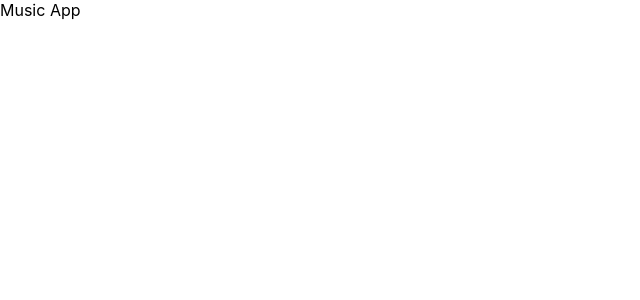
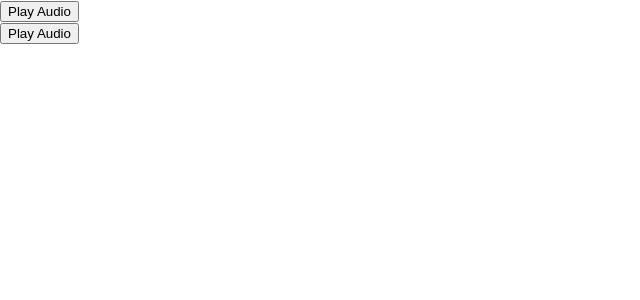
Before and after one commit to chsetiawan/music-app, a React (Create React App) app: page / in a window 1280 px wide. Shown: the top 300 px of the page, without its empty margins (0-640 px from the left). Built offline with nearby package versions, Linux system fonts and the light colour scheme.

Commit message:
added all sounds to s3 bucket, starting making sounds through button

```diff
--- a/package.json
+++ b/package.json
@@ -9,8 +9,11 @@
     "node-sass": "^4.14.1",
     "react": "^16.13.1",
     "react-dom": "^16.13.1",
+    "react-native": "^0.63.2",
+    "react-native-sound": "^0.11.0",
     "react-router-dom": "^5.2.0",
-    "react-scripts": "3.4.3"
+    "react-scripts": "3.4.3",
+    "react-sound": "^1.2.0"
   },
   "scripts": {
     "start": "react-scripts start",
--- /dev/null
+++ b/src/components/music-test/music-test.component.jsx
@@ -0,0 +1,23 @@
+import React from "react";
+
+
+const Cymbal = ({ sound }) => {
+
+  const playAudio = () => {
+    const audioEl = document.getElementsByClassName("audio-element")[0];
+    audioEl.play();
+  }
+
+  return (
+    <div>
+    <button onClick={playAudio}>
+      <span>Play Audio</span>
+    </button>
+    <audio className="audio-element">
+      <source src={sound}></source>
+    </audio>
+  </div>
+  );
+};
+
+export default Cymbal;
--- a/src/pages/homepage/homepage.component.jsx
+++ b/src/pages/homepage/homepage.component.jsx
@@ -2,9 +2,12 @@ import React from 'react';
 
 import './homepage.styles.scss';
 
+import Cymbal from '../../components/music-test/music-test.component';
+
 const HomePage = () => (
   <div>
-    Music App
+  <Cymbal sound={'https://music-react-app.s3-us-west-1.amazonaws.com/sounds/drums/80s-CRASH1.mp3'} num={0}/>
+  <Cymbal sound={'https://music-react-app.s3-us-west-1.amazonaws.com/sounds/drums/80s-Bdrum1.mp3'} num={1}/>
   </div>
 )
 
```
Also changed, not shown: 1 other file (tests, documents, lock files or other folders).
